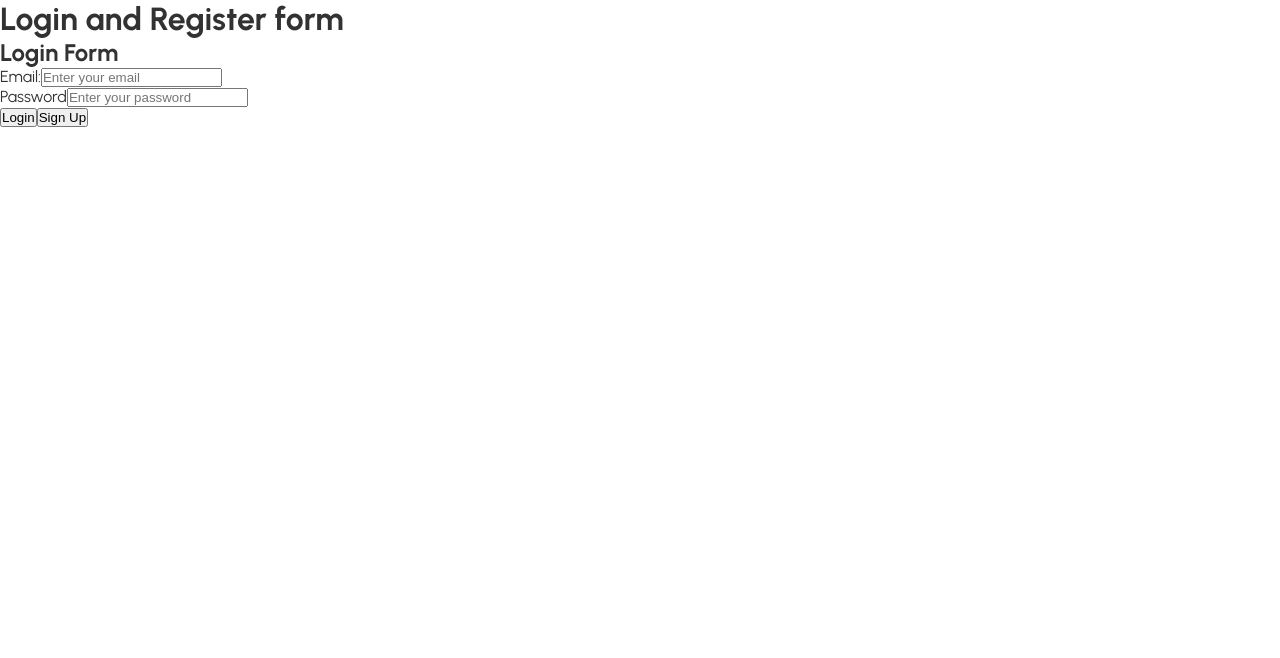
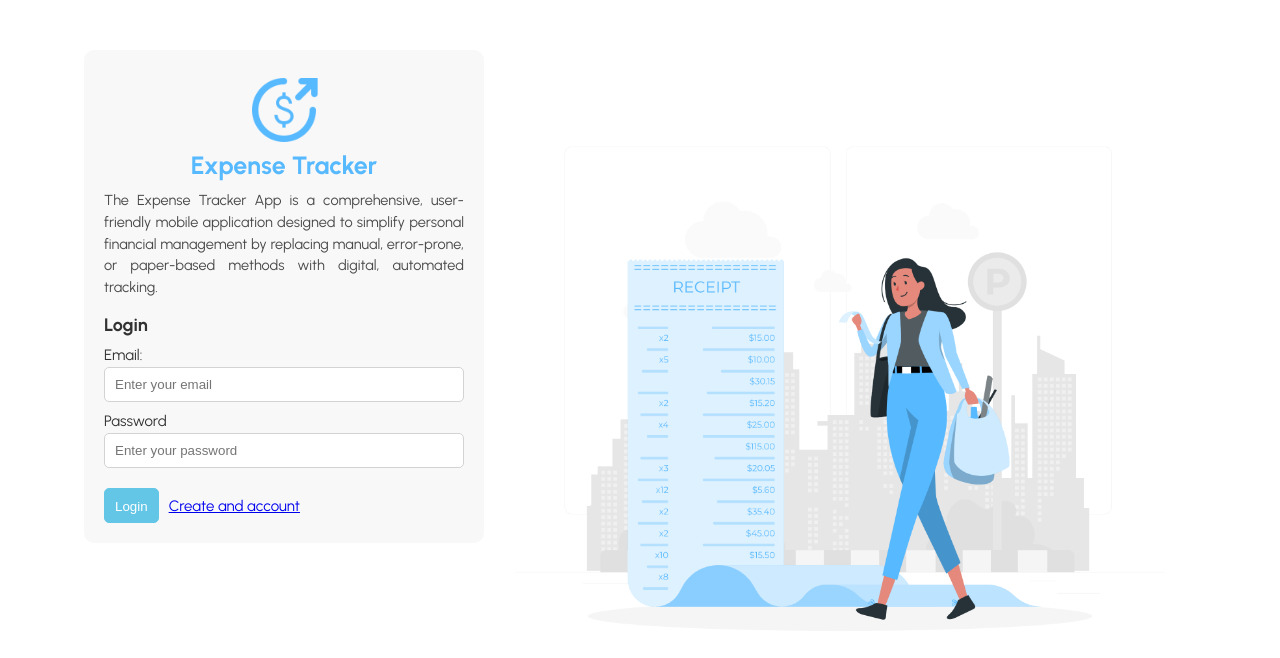
Before and after one commit to sarahdidulo/expense-tracker-app, a React (Vite) app: page / in a window 1280 px wide. Shown: the top 658 px of the page. Built offline with nearby package versions, Linux system fonts and the light colour scheme.

Commit message:
add modal

```diff
--- a/index.html
+++ b/index.html
@@ -5,6 +5,7 @@
     <meta name="viewport" content="width=device-width, initial-scale=1.0" />
     <link rel="preconnect" href="https://fonts.googleapis.com">
     <link rel="preconnect" href="https://fonts.gstatic.com" crossorigin>
+    <link rel="stylesheet" href="./src/assets/styles/main.css" >
     <link href="https://fonts.googleapis.com/css2?family=Urbanist:ital,wght@0,100..900;1,100..900&display=swap" rel="stylesheet">
     <title>Expense Tracker</title>
   </head>
--- a/src/App.jsx
+++ b/src/App.jsx
@@ -2,7 +2,7 @@ import LandingPage from "./components/LandingPage/LandingPage";
 import Overview from "./components/Overview/Overview";
 import Transactions from "./components/Transactions/Transactions";
 import Profile from "./components/Profile/Profile";
-import "./assets/styles/main.css";
+// import "./assets/styles/main.css";
 import DashboardTemplate from "./components/DashboardTemplate/DashboardTemplate";
 import { BrowserRouter as Router, Routes, Route } from "react-router-dom";
 import ProtectedRoute from "./components/ProtectedRoute";
@@ -17,7 +17,7 @@ function App() {
          <Router>
             <Routes>
                <Route index element={
-                  <LoginAndRegister /> }/>
+                  <LandingPage /> }/>
                <Route path="dashboard/overview" element={
                   <DashboardTemplate>
                      <Overview />
--- a/src/components/CurrentUserContext.jsx
+++ b/src/components/CurrentUserContext.jsx
@@ -6,13 +6,11 @@ export const CurrentUserProvider = ({children}) => {
     const [currentUser, setCurrentUser] = useState("");
 
     const logUserDetails = (id, name, token) => {
-        // console.log(name)
         setCurrentUser({
             id: id,
             name: name,
             token: token
         });
-        // console.log("current user", currentUser);
     }
 
     const clearLoggedUser = () => {
--- a/src/components/DashboardTemplate/DashboardTemplate.jsx
+++ b/src/components/DashboardTemplate/DashboardTemplate.jsx
@@ -8,7 +8,7 @@ import { useNavigate } from 'react-router-dom';
 
 export default function DashboardTemplate({children}) {
     const [ userDetails, setUserDetails ] = useState({});
-    const { currentUser } = useContext(CurrentUserContext);
+    const { currentUser, clearLoggedUser } = useContext(CurrentUserContext);
     const navigate = useNavigate();
 
     // console.log("Dashboard", currentUser);
@@ -18,8 +18,14 @@ export default function DashboardTemplate({children}) {
 
     function logout () {
         sessionStorage.clear();
+        clearLoggedUser();
         navigate('/');
 
+    }
+
+     function addExpenseModal () {
+        var modal = document.getElementById("add-expense-wrapper");
+        modal.classList.toggle("display");
     }
 
     // EDIT USE EFFECT WITH DETAILS FROM CURRENT USER
@@ -37,6 +43,7 @@ export default function DashboardTemplate({children}) {
         <>
         <main className="db-wrapper">
             <div className="db-wrapper-inner">
+                <AddExpense />
                 <div className="db-nav-wrapper">
                     <div className="db-nav-wrapper-inner">
                         <a className="db-nav-db-link" href="/" >
@@ -58,7 +65,12 @@ export default function DashboardTemplate({children}) {
                             Profile
                         </NavLink>
                     </nav>
-                    <AddExpense />
+                    <div className="db-nav-add-transaction" >
+                        <button id="db-add-expense-button" className="db-nav-add-transaction-button" onClick={addExpenseModal}>
+                        <img className="db-nav-plus-icon" src="./../src/assets/images/plus-icon.png" alt="Plus icon" />
+                            Add a Transaction
+                        </button>
+                    </div>
                     <button className="db-logout-button" onClick={logout}>Log Out</button>
                 </div>
                 </div>
--- a/src/components/LandingPage/LandingPage.css
+++ b/src/components/LandingPage/LandingPage.css
@@ -1,48 +1,58 @@
-.lp-wrapper {
+.lp-wrapper-outer{
     width: 100%;
     display: flex;
-    padding: 50px 60px;
+    padding: 25px 20px;
     height: 100vh;
     align-items: center;
+    justify-content: center;
+}
+.lp-wrapper {
+    width: 90vw;
+    padding: 25px 20px;
+    display: flex;
+    justify-content: center;
+    height: 100%;
 }
 
 .lp-heading-wrapper {
-    width: 35%;
+    width: 38%;
     height: auto;
-    max-height: 450px;
+    max-width: 400px;
     display: flex;
     flex-direction: column;
     align-items: center;
     background-color: #f3f3f391;
-    padding: 50px 20px 30px;
+    padding: 20px 20px 20px;
     border-radius: 10px;
     z-index: 1;
+    align-self: flex-start;
 }
 
 .lp-heading {
     text-align: center;
     color: #57B9FF;
+    font-size: 25px;
 }
 .lp-heading-logo {
     width: 80px;
     height: 80px;
 }
 .lp-heading-desc {
-    padding-top: 20px;
+    padding-top: 10px;
     line-height: 1.5;
     text-align: justify;
-    font-weight: 300;
+    font-weight: 400;
     color: #484848;
+    font-size: 14.5px;
 }
 .lp-image-wrapper {
-    width: 65%;
+    width: 67%;
     display: flex;
     justify-content: center;
+    align-items: anchor-center;
 }
 
 .lp-image {
     width: auto;
-    max-width: 800px;
-    height: auto;
-    /* margin-top: -100px; */
+    height: 650px;
 }
--- a/src/components/LandingPage/LandingPage.jsx
+++ b/src/components/LandingPage/LandingPage.jsx
@@ -1,28 +1,32 @@
-import { useAuth0 } from "@auth0/auth0-react";
+import { useState, useContext } from 'react';
 import { Navigate } from 'react-router';
-import LoadingComponent from '../LoadingComponent';
-
+import { CurrentUserContext } from '../CurrentUserContext';
 import './LandingPage.css'
+import LoginAndRegister from '../LoginAndRegister/LoginAndRegister';
 
 export default function LandingPage(){
-    const { isLoading, error, isAuthenticated } = useAuth0();
+
+    const { currentUser } = useContext(CurrentUserContext);
+
     return (
-        <main className="lp-wrapper">
-        <LoadingComponent />
-        {!error && !isLoading && (
+        <main className="lp-wrapper-outer">
+            <div className="lp-wrapper">
+                {console.log('in landing page', currentUser)}
+                {!currentUser.name && (
                 <>
                 <div className="lp-heading-wrapper">
                         <img className="lp-heading-logo" src="./../src/assets/images/expense-tracker-logo.png" alt="Expense Tracker Logo" />
                         <h1 className="lp-heading">Expense Tracker</h1>
                         <p className="lp-heading-desc">The Expense Tracker App is a comprehensive, user-friendly mobile application designed to simplify personal financial management by replacing manual, error-prone, or paper-based methods with digital, automated tracking. </p>
-                <LoginButton />
+                        <LoginAndRegister />
                     </div>
                     <div className="lp-image-wrapper">
                         <img className="lp-image" src="./../src/assets/images/lp-image-expense.png" alt="Expense Tracker Landing Page image" />
                     </div>
                 </>
                     )}
-        { isAuthenticated && (<Navigate to="/dashboard/overview" replace /> )}
+                { currentUser.name && (<Navigate to="/dashboard/overview" replace /> )}
+            </div>
         </main>
     );
 }
--- a/src/components/LoginAndRegister/LoginAndRegister.css
+++ b/src/components/LoginAndRegister/LoginAndRegister.css
@@ -0,0 +1,61 @@
+.log-reg-form-wrapper {
+    width: 100%;
+    padding-top: 15px;
+}
+
+.log-reg-form-wrapper form {
+    width: 100%;
+    font-size: 15px;
+}
+
+.log-reg-form-wrapper h2 {
+    font-size: 18px;
+    margin-bottom: 10px;
+    /* font-weight: 400; */
+}
+.log-reg-form-wrapper label {
+    font-size: 15px;
+    padding-bottom: 10px;
+    display: block;
+}
+
+.log-reg-form-wrapper form input {
+    border: 1px solid lightgray;
+    border-radius: 5px;
+    height: 35px;
+    width: 100%;
+    padding: 10px;
+    margin-top: 3px;
+}
+
+.log-reg-link-group {
+    margin-top: 10px;
+}
+
+.log-reg-form-wrapper button {
+    width: auto;
+    /* border: 1px solid lightgray; */
+    height: 35px;
+    padding: 10px;
+    border-radius: 5px;
+    background-color: rgb(99, 198, 231);
+    color: #FFFFFF;
+    border: 1px solid rgb(99, 198, 231);
+}
+
+.log-reg-form-link {
+    margin-left: 10px;
+    /* text-decoration: none; */
+}
+
+/* .sign-up-submit-button {
+    background-color: rgb(99, 198, 231);
+    color: #FFFFFF;
+    border: 1px solid rgb(99, 198, 231);
+}
+
+.login-button {
+    background-color: rgb(99, 198, 231);
+    color: #FFFFFF;
+    border: 1px solid rgb(99, 198, 231);
+} */
--- a/src/components/LoginAndRegister/LoginAndRegister.jsx
+++ b/src/components/LoginAndRegister/LoginAndRegister.jsx
@@ -1,6 +1,7 @@
 import { useState, useContext } from 'react';
 import { useNavigate } from 'react-router-dom';
 import { CurrentUserContext } from '../CurrentUserContext';
+import './LoginAndRegister.css';
 
 export default function LoginAndRegister() {
 
@@ -44,26 +45,28 @@ export default function LoginAndRegister() {
     function loginForm () {
         return (
             <div className="login-form-wrapper">
-                <h2>Login Form</h2>
+                <h2>Login</h2>
                 <form className="login-form" onSubmit={login}>
                     <label>
                         Email:
+                         <br />
                         <input type="text"
                         value={email}
                         onChange={(e)=>setEmail(e.target.value)}
                         placeholder="Enter your email" />
                     </label>
-                    <br />
                     <label>
                         Password
+                         <br />
                         <input type="password"
                         value={password}
                         onChange={(e)=>setPassword(e.target.value)}
                         placeholder="Enter your password" />
                     </label>
-                    <br />
-                    <button>Login</button>
-                    <button onClick={()=> {setCurrentForm('sign up form')}}>Sign Up</button>
+                    <div className="log-reg-link-group">
+                        <button className="login-button">Login</button>
+                        <a className="log-reg-form-link" href="#" onClick={()=> {setCurrentForm('sign up form')}}>Create and account</a>
+                    </div>
                 </form>
             </div>
         );
@@ -102,43 +105,45 @@ export default function LoginAndRegister() {
     function signUpForm () {
         return (
             <div className="sign-up-form-wrapper">
-                <h2>Sign Up Form</h2>
+                <h2>Create an Account</h2>
                 <form className="sign-up-form" onSubmit={signup}>
                     <label>
                         Name:
+                        <br />
                         <input type="text"
                         value={name}
                         onChange={(e)=>setName(e.target.value)}
                         placeholder="Enter your name" />
                     </label>
-                    <br />
                     <label>
                         Email:
+                         <br />
                         <input type="text"
                         value={email}
                         onChange={(e)=>setEmail(e.target.value)}
                         placeholder="Enter your email" />
                     </label>
-                    <br />
                     <label>
                         Password
+                         <br />
                         <input type="password"
                         value={password}
                         onChange={(e)=>setPassword(e.target.value)}
                         placeholder="Enter your password" />
                     </label>
-                    <br />
                     <label>
                         Confirm Password:
+                         <br />
                         <input type="password"
                         value={confirmPassword}
                         onChange={(e)=>setConfirmPassword(e.target.value)}
                         placeholder="Confirm your password" />
                     </label>
                     { validatePassword === false && <p style="color: red;">Passwords do not match.</p> }
-                    <br />
-                    <button>Submit</button>
-                    <button onClick={()=> {setCurrentForm('login form')}}>Login</button>
+                    <div className="log-reg-link-group">
+                        <button className="sign-up-submit-button">Submit</button>
+                        <a className="log-reg-form-link" href="#" onClick={()=> {setCurrentForm('login form')}}>Login your account</a>
+                    </div>
                 </form>
             </div>
         );
@@ -147,7 +152,6 @@ export default function LoginAndRegister() {
 
     return (
         <div className="log-reg-form-wrapper">
-            <h1>Login and Register form</h1>
            {currentForm === 'login form' ? loginForm() : signUpForm() }
         </div>
     );
```
Also changed, not shown: src/components/AddExpense/AddExpense.css (+78 -24 lines), src/components/AddExpense/AddExpense.jsx (+13 -12 lines), src/components/DashboardTemplate/DashboardTemplate.css (+43 -0 lines), src/assets/images/close-button.png (added). Lines whose indentation alone changed are shown as unchanged.
